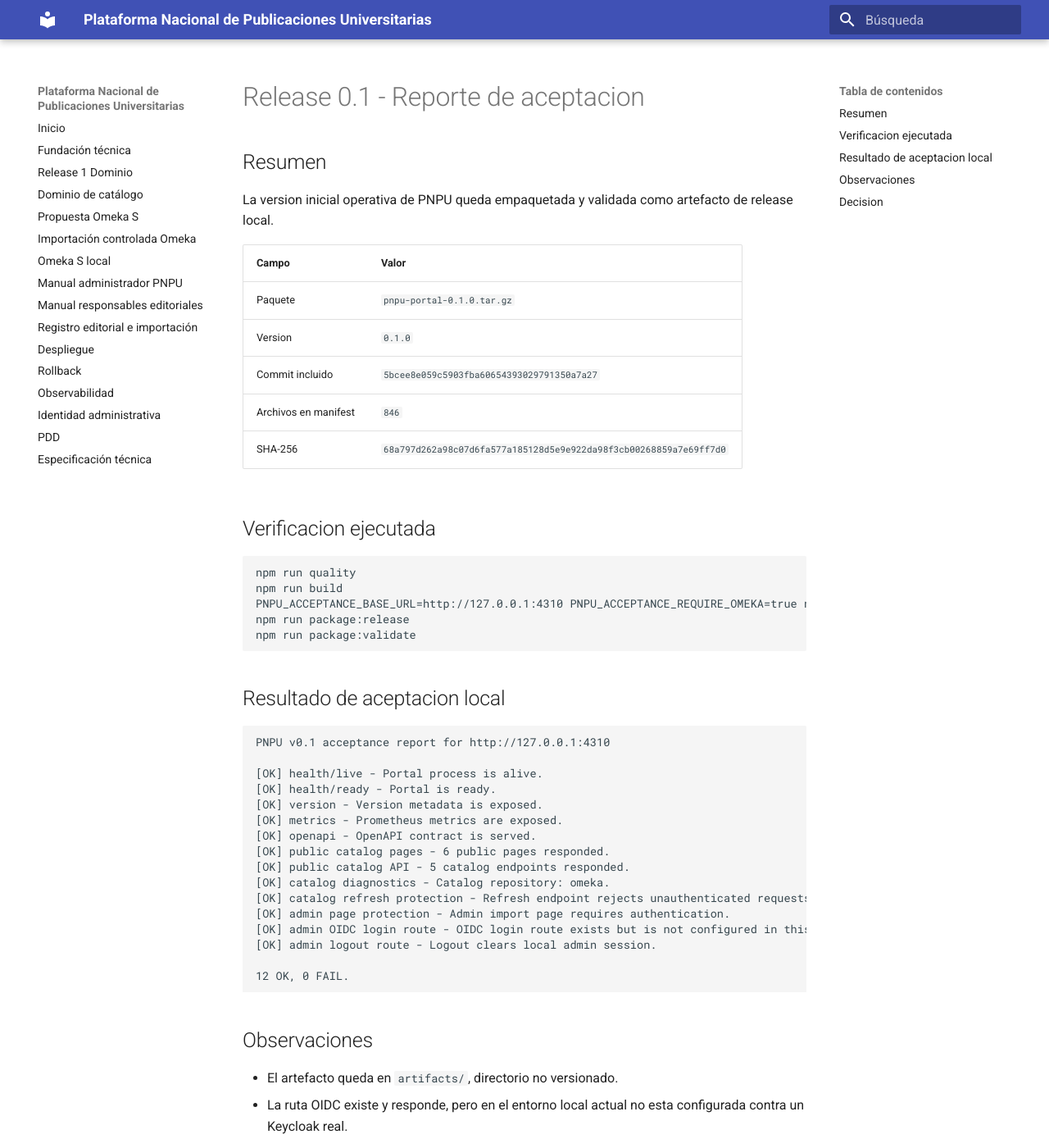
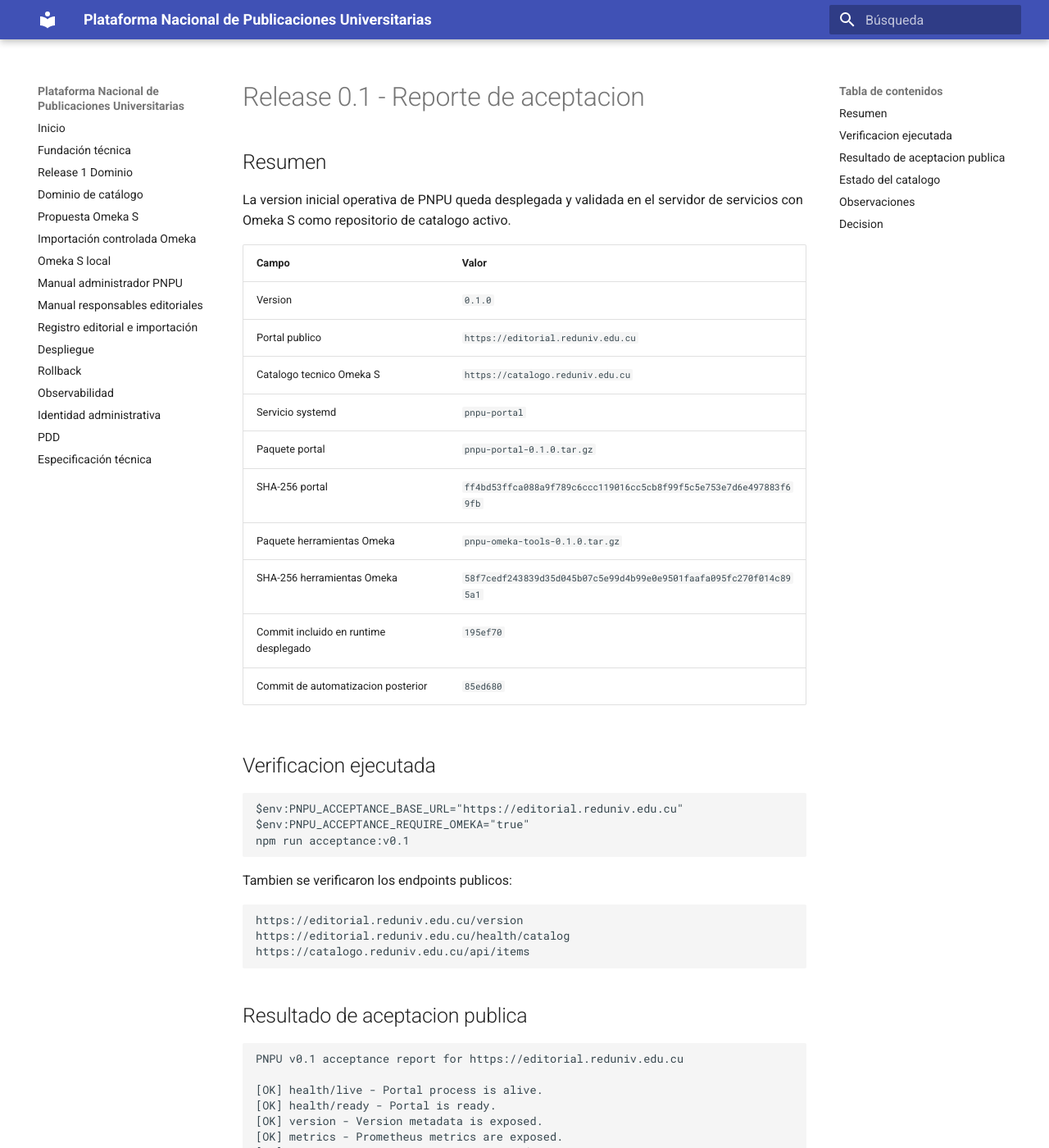
Before and after one commit to denysbuedo/red-editoriales-universitarias, an MkDocs documentation site: the page built from docs/release-0.1-acceptance-report.md, in a window 1280 px wide and 1400 px high. Shown: the whole window at 82% size. Built offline with MkDocs 1.6.1 and Material for MkDocs 9.7.7, drawn with Linux system fonts in a browser that asks for light colours; some of the changed text lies outside the part shown.

Commit message:
docs: record public v0.1 acceptance

````diff
--- a/docs/release-0.1-acceptance-report.md
+++ b/docs/release-0.1-acceptance-report.md
@@ -2,30 +2,42 @@
 
 ## Resumen
 
-La version inicial operativa de PNPU queda empaquetada y validada como artefacto de release local.
+La version inicial operativa de PNPU queda desplegada y validada en el servidor de servicios con
+Omeka S como repositorio de catalogo activo.
 
 | Campo | Valor |
 |---|---|
-| Paquete | `pnpu-portal-0.1.0.tar.gz` |
 | Version | `0.1.0` |
-| Commit incluido | `5bcee8e059c5903fba60654393029791350a7a27` |
-| Archivos en manifest | `846` |
-| SHA-256 | `68a797d262a98c07d6fa577a185128d5e9e922da98f3cb00268859a7e69ff7d0` |
+| Portal publico | `https://editorial.reduniv.edu.cu` |
+| Catalogo tecnico Omeka S | `https://catalogo.reduniv.edu.cu` |
+| Servicio systemd | `pnpu-portal` |
+| Paquete portal | `pnpu-portal-0.1.0.tar.gz` |
+| SHA-256 portal | `ff4bd53ffca088a9f789c6ccc119016cc5cb8f99f5c5e753e7d6e497883f69fb` |
+| Paquete herramientas Omeka | `pnpu-omeka-tools-0.1.0.tar.gz` |
+| SHA-256 herramientas Omeka | `58f7cedf243839d35d045b07c5e99d4b99e0e9501faafa095fc270f014c895a1` |
+| Commit incluido en runtime desplegado | `195ef70` |
+| Commit de automatizacion posterior | `85ed680` |
 
 ## Verificacion ejecutada
 
-```bash
-npm run quality
-npm run build
-PNPU_ACCEPTANCE_BASE_URL=http://127.0.0.1:4310 PNPU_ACCEPTANCE_REQUIRE_OMEKA=true npm run acceptance:v0.1
-npm run package:release
-npm run package:validate
+```powershell
+$env:PNPU_ACCEPTANCE_BASE_URL="https://editorial.reduniv.edu.cu"
+$env:PNPU_ACCEPTANCE_REQUIRE_OMEKA="true"
+npm run acceptance:v0.1
 ```
 
-## Resultado de aceptacion local
+Tambien se verificaron los endpoints publicos:
 
 ```text
-PNPU v0.1 acceptance report for http://127.0.0.1:4310
+https://editorial.reduniv.edu.cu/version
+https://editorial.reduniv.edu.cu/health/catalog
+https://catalogo.reduniv.edu.cu/api/items
+```
+
+## Resultado de aceptacion publica
+
+```text
+PNPU v0.1 acceptance report for https://editorial.reduniv.edu.cu
 
 [OK] health/live - Portal process is alive.
 [OK] health/ready - Portal is ready.
@@ -43,15 +55,46 @@ PNPU v0.1 acceptance report for http://127.0.0.1:4310
 12 OK, 0 FAIL.
 ```
 
+## Estado del catalogo
+
+`/health/catalog` reporto:
+
+```text
+status: ready
+catalogRepository: omeka
+omeka.baseUrl: http://127.0.0.1
+items: 18
+itemSets: 3
+media: 3
+resources: 24
+publication: 3
+publisher: 3
+contributor: 4
+university: 3
+collection: 3
+subject: 5
+digitalResource: 3
+missingPnpuTemplates: 0
+quality.warnings: 0
+quality.rejected: 0
+readyForPnpuMapping: true
+```
+
+`https://catalogo.reduniv.edu.cu/api/items` respondio `200`.
+
 ## Observaciones
 
-- El artefacto queda en `artifacts/`, directorio no versionado.
-- La ruta OIDC existe y responde, pero en el entorno local actual no esta configurada contra un
-  Keycloak real.
-- La aceptacion local se ejecuto con Omeka como repositorio activo.
+- El portal publico queda publicado por HAProxy en `https://editorial.reduniv.edu.cu`.
+- Omeka S queda publicado por HAProxy en `https://catalogo.reduniv.edu.cu`.
+- La integracion interna del portal hacia Omeka usa `http://127.0.0.1`.
+- El perfil PNPU de Omeka fue instalado correctamente.
+- El seed de prueba quedo cargado para validacion inicial.
+- El endpoint de refresco de catalogo funciona con `X-PNPU-Refresh-Token`.
+- La autenticacion administrativa OIDC existe en codigo, pero este entorno permanece en modo token
+  hasta configurar Keycloak.
 - `Readme/` permanece fuera del control de versiones.
 
 ## Decision
 
-La version `0.1.0` queda lista como candidata inicial siempre que el despliegue objetivo configure
-las variables requeridas en `docs/release-0.1-readiness.md`.
+La version `0.1.0` queda aceptada como despliegue inicial publico. El siguiente bloque aprobado debe
+ser la configuracion real de Keycloak/OIDC y roles administrativos/editoriales.
````
